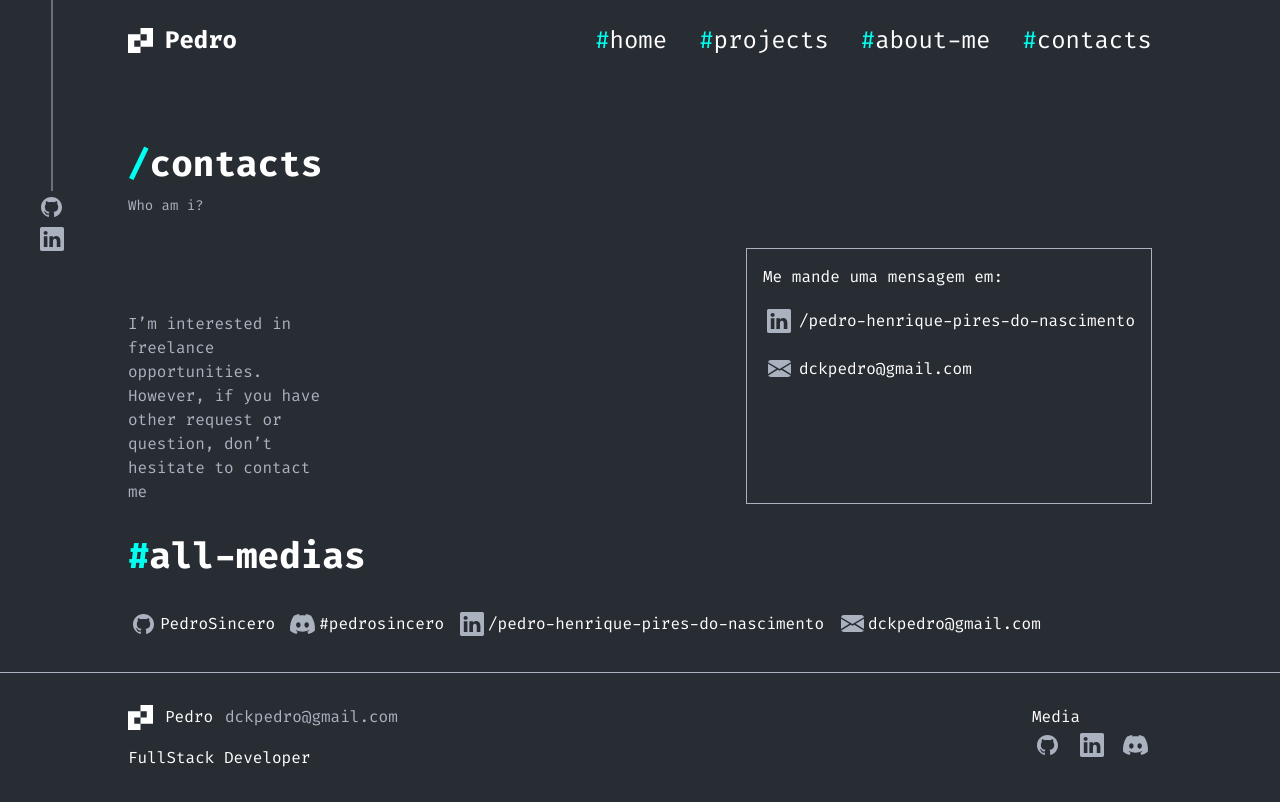
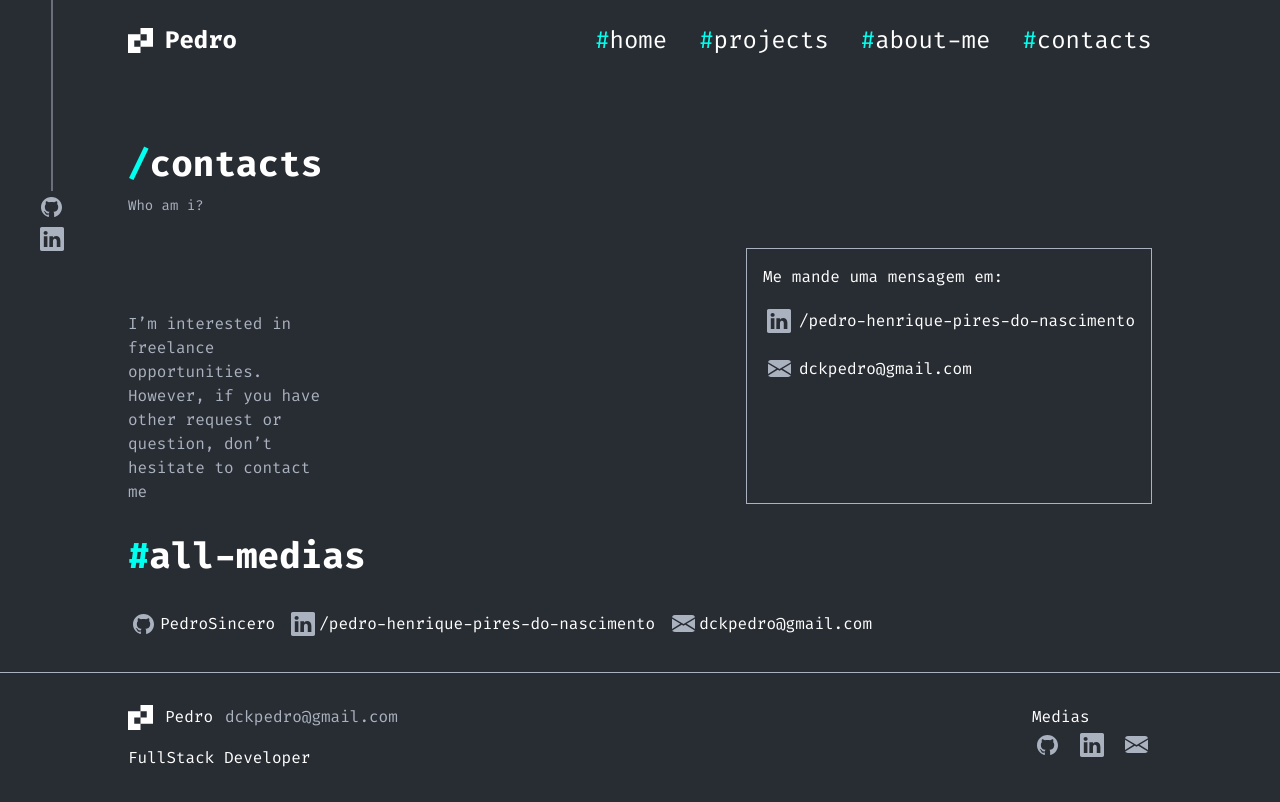
Before and after one commit to PedroSincero/Portfolio, a React (Vite) app: page /contact in a window 1280 px wide. Built offline with nearby package versions, Linux system fonts and the light colour scheme.

Commit message:
adicionando links

```diff
--- a/src/components/Footer/index.jsx
+++ b/src/components/Footer/index.jsx
@@ -1,7 +1,7 @@
-import LogoDefault from "../../components/LogoDefault"
-import Github from '../../assets/Github.svg'
-import Linkedin from '../../assets/Linkedin.svg'
-import Discord from '../../assets/Discord.svg'
+import LogoDefault from "../../components/LogoDefault";
+import Github from "../../assets/Github.svg";
+import Linkedin from "../../assets/Linkedin.svg";
+import Email from "../../assets/Email.svg";
 
 export default function Footer() {
   return (
@@ -17,14 +17,28 @@
         </div>
 
         <div>
-          <p>Media</p>
+          <p>Medias</p>
           <div className="flex gap-3">
-            <img src={Github} alt="github" />
-            <img src={Linkedin} alt="linkedin" />
-            <img src={Discord} alt="discord" />
+            <a
+              href="https://github.com/PedroSincero"
+              target="__blank"
+              className="flex items-center"
+            >
+              <img src={Github} alt="Linkedin Logo" />{" "}
+            </a>
+            <a
+              href="https://www.linkedin.com/in/pedro-henrique-pires-do-nascimento/"
+              target="__blank"
+              className="flex items-center col-span-2"
+            >
+              <img src={Linkedin} alt="Linkedin Logo" />{" "}
+            </a>
+            <a href="mailto:dckpedro@gmail.com" className="flex items-center">
+              <img src={Email} alt="Linkedin Logo" />{" "}
+            </a>
           </div>
         </div>
       </div>
     </div>
-  )
+  );
 }
--- a/src/pages/Contacts/AllMedias/index.jsx
+++ b/src/pages/Contacts/AllMedias/index.jsx
@@ -2,26 +2,30 @@
 import Linkedin from "../../../assets/Linkedin.svg";
 import Email from "../../../assets/Email.svg";
 import Github from "../../../assets/Github.svg";
-import Discord from "../../../assets/Discord.svg";
 
 export default function AllMedias() {
   return (
     <div>
       <Title title={"all-medias"} span={"#"} />
       <div className=" grid grid-cols-2 lg:flex gap-3 items-center">
-        <div className="flex items-center">
+        <a
+          href="https://github.com/PedroSincero"
+          target="__blank"
+          className="flex items-center"
+        >
           <img src={Github} alt="Linkedin Logo" /> <span> PedroSincero </span>
-        </div>
-        <div className="flex items-center">
-          <img src={Discord} alt="Linkedin Logo" /> <span> #pedrosincero </span>
-        </div>
-        <div className="flex items-center col-span-2">
+        </a>
+        <a
+          href="https://www.linkedin.com/in/pedro-henrique-pires-do-nascimento/"
+          target="__blank"
+          className="flex items-center col-span-2"
+        >
           <img src={Linkedin} alt="Linkedin Logo" />{" "}
           <span> /pedro-henrique-pires-do-nascimento</span>
-        </div>
-        <div className="flex items-center">
+        </a>
+        <a href="mailto:dckpedro@gmail.com" className="flex items-center">
           <img src={Email} alt="Linkedin Logo" /> <pan>dckpedro@gmail.com</pan>
-        </div>
+        </a>
       </div>
     </div>
   );
--- a/src/pages/Contacts/Contact/index.jsx
+++ b/src/pages/Contacts/Contact/index.jsx
@@ -12,14 +12,21 @@
         <div className="lg:w-1/5 text-secondary lg:pt-16">{text}</div>
         <div className="hidden lg:inline-flex p-4 flex-col items-start gap-4 border border-secondary">
           <p>Me mande uma mensagem em: </p>
-          <div className="flex items-center gap-1">
-            <img src={Linkedin} alt="Linkedin Logo" />
-            <p>/pedro-henrique-pires-do-nascimento</p>
-          </div>
-          <div className="flex items-center gap-1">
-            <img src={Email} alt="Email Logo" />
-            <p>dckpedro@gmail.com</p>
-          </div>
+          <a
+            href="https://www.linkedin.com/in/pedro-henrique-pires-do-nascimento/"
+            target="__blank"
+            className="flex items-center gap-1"
+          >
+            <img src={Linkedin} alt="Linkedin Logo" />{" "}
+            <span> /pedro-henrique-pires-do-nascimento</span>
+          </a>
+          <a
+            href="mailto:dckpedro@gmail.com"
+            className="flex items-center gap-1"
+          >
+            <img src={Email} alt="Linkedin Logo" />{" "}
+            <span>dckpedro@gmail.com</span>
+          </a>
         </div>
       </div>
     </div>
```
